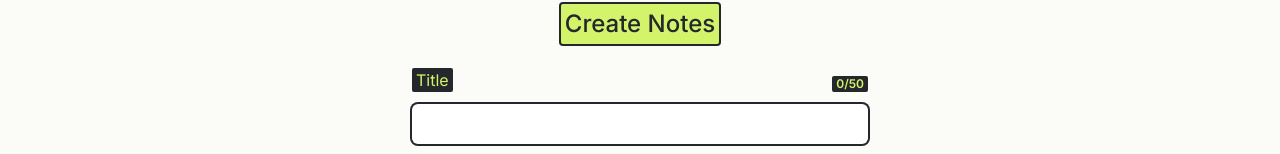
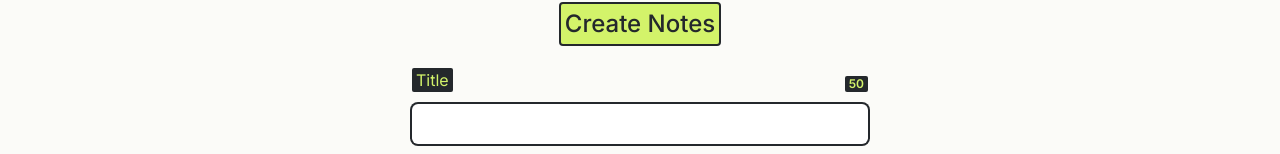
Before and after one commit to hutamatr/private-notes-app-dicoding, a React (Create React App) app: page / in a window 1280 px wide. Shown: the part 116-270 px from the top of the page. Built offline with nearby package versions, Linux system fonts and the light colour scheme.

Commit message:
change method of remaining input title

```diff
--- a/src/components/Main/NotesForm.jsx
+++ b/src/components/Main/NotesForm.jsx
@@ -72,7 +72,7 @@ const NotesForm = () => {
             Title
           </label>
           <p className="text-xs flex flex-row items-center gap-x-1 text-custom-green bg-custom-black px-1 rounded-sm break-words font-semibold">
-            {0 + notesInput.title.length}/50
+            {50 - notesInput.title.length}
           </p>
         </div>
         <input
```
